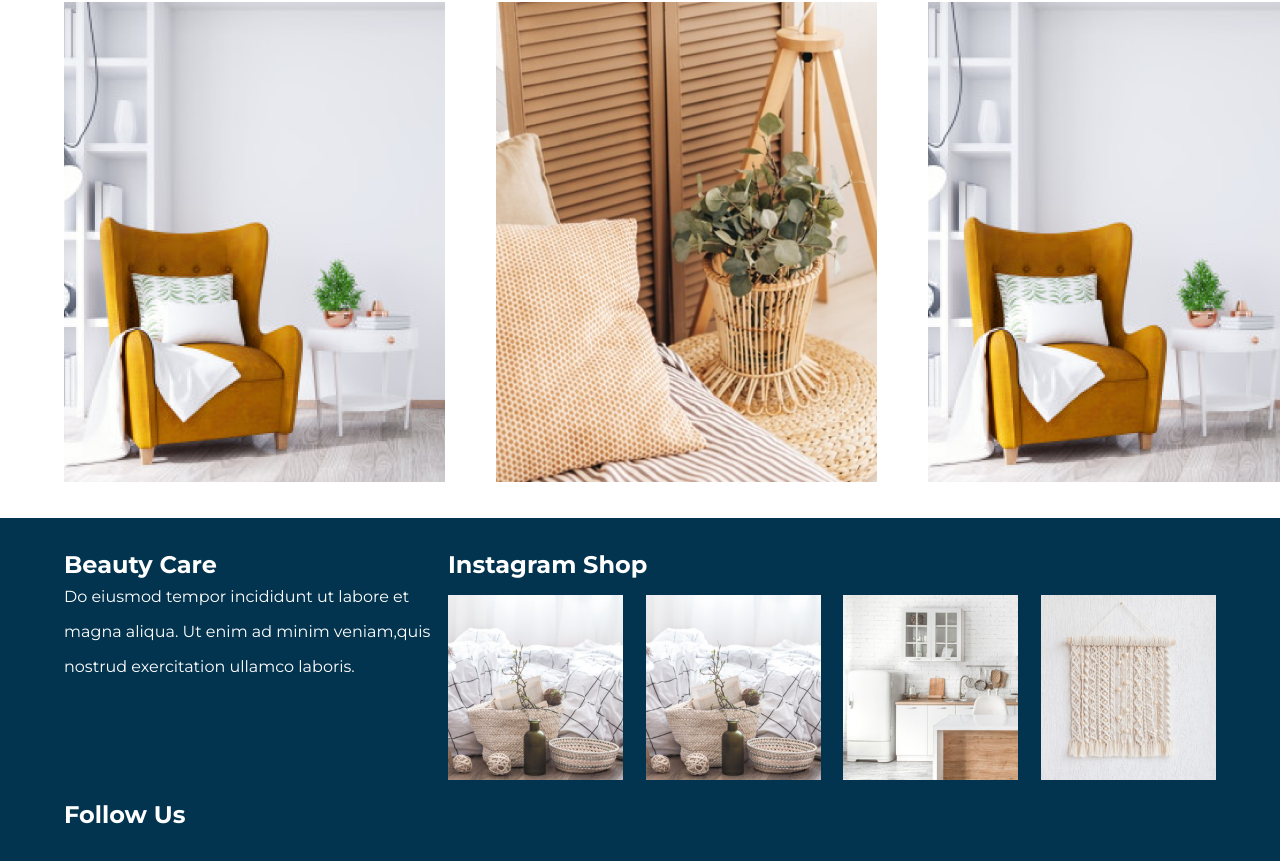
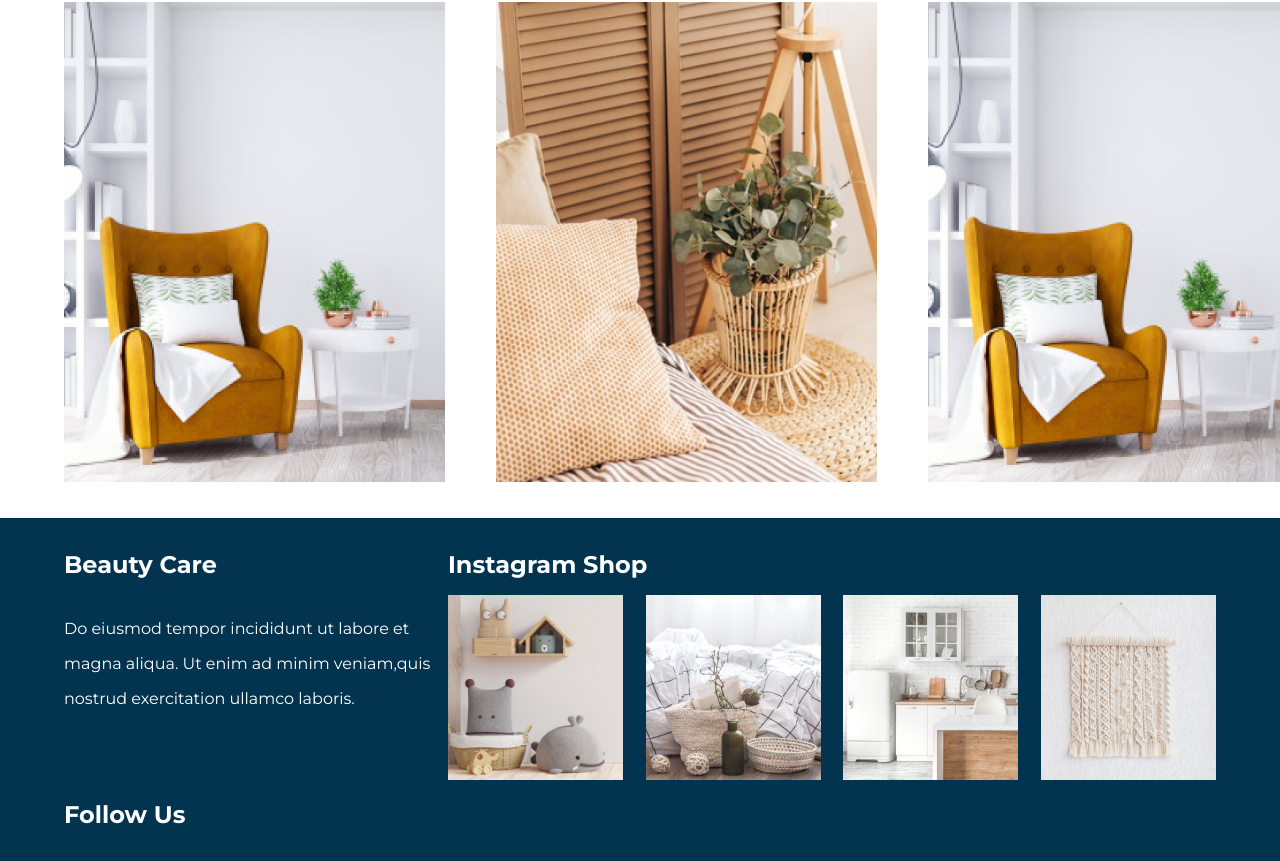
Before and after one commit to masterharsh639/Furniture-landing-Page, a React (Create React App) app: page / in a window 1280 px wide. Shown: the part 1289-2150 px from the top of the page. Built offline with nearby package versions, Linux system fonts and the light colour scheme.

Commit message:
footer section

```diff
--- a/src/Component/Footer/Footer.tsx
+++ b/src/Component/Footer/Footer.tsx
@@ -1,6 +1,5 @@
 import Grid from "@mui/material/Grid";
 import "./footer.css";
-
 import image94 from "../../assests/image94.png";
 import image95 from "../../assests/image95.png";
 import image96 from "../../assests/image96.png";
@@ -21,7 +20,7 @@ const Footer = () => {
       </Grid>
       <Grid xs={8} className="image-container">
         <p>
-          <img src={image95} alt="" />
+          <img src={image94} alt="" />
         </p>
         <p>
           <img src={image95} alt="" />
@@ -33,7 +32,7 @@ const Footer = () => {
           <img src={image98} alt="" />
         </p>
       </Grid>
-      <Grid xs={4} className="text-1 basic-css">
+      <Grid xs={12} className="text-1 basic-css">
         Follow Us
       </Grid>
     </Grid>
--- a/src/Component/Footer/footer.css
+++ b/src/Component/Footer/footer.css
@@ -13,6 +13,7 @@
   font-size: 16px;
   font-weight: 400;
   line-height: 35px;
+  margin-top: 2rem;
 }
 
 
```
